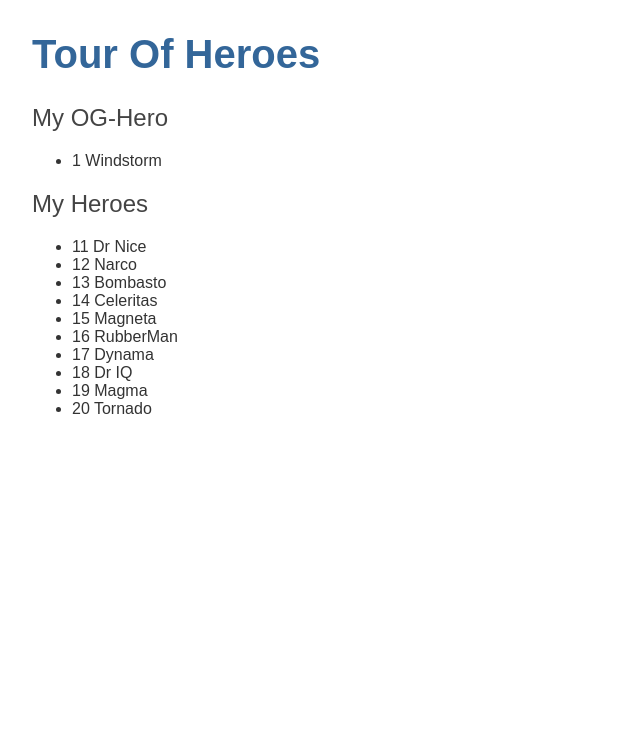
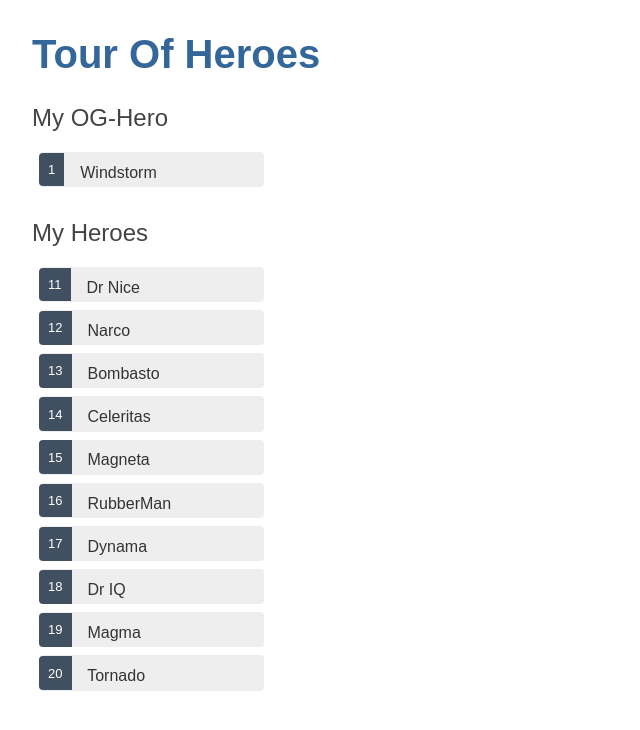
Before and after one commit to PaulV1990/TourOfHeroes, an Angular app: page / in a window 1280 px wide. Shown: the top 730 px of the page, without its empty margins (0-640 px from the left). Built offline with nearby package versions, Linux system fonts and the light colour scheme.

Commit message:
2. Add CSS

```diff
--- a/src/app/heroes/heroes.component.css
+++ b/src/app/heroes/heroes.component.css
@@ -0,0 +1,44 @@
+/* HeroesComponent's private CSS styles */
+.heroes {
+  margin: 0 0 2em 0;
+  list-style-type: none;
+  padding: 0;
+  width: 15em;
+}
+.heroes li {
+  cursor: pointer;
+  position: relative;
+  left: 0;
+  background-color: #EEE;
+  margin: .5em;
+  padding: .3em 0;
+  height: 1.6em;
+  border-radius: 4px;
+}
+.heroes li:hover {
+  color: #607D8B;
+  background-color: #DDD;
+  left: .1em;
+}
+.heroes li.selected {
+  background-color: #CFD8DC;
+  color: white;
+}
+.heroes li.selected:hover {
+  background-color: #BBD8DC;
+  color: white;
+}
+.heroes .badge {
+  display: inline-block;
+  font-size: small;
+  color: white;
+  padding: 0.8em 0.7em 0 0.7em;
+  background-color:#405061;
+  line-height: 1em;
+  position: relative;
+  left: -1px;
+  top: -4px;
+  height: 1.8em;
+  margin-right: .8em;
+  border-radius: 4px 0 0 4px;
+}
--- a/src/app/heroes/heroes.component.html
+++ b/src/app/heroes/heroes.component.html
@@ -7,16 +7,10 @@
 
 <h2>My Heroes</h2>
 <ul class="heroes">
-  <li *ngFor="let hero of heroes" (click)="onSelect(hero)">
+  <li *ngFor="let hero of heroes" (click)="onSelect(hero)" [class.selected]="hero === selectedHero">
     <span class="badge">{{hero.id}}</span> {{hero.name}}
   </li>
 </ul>
-
-<div *ngIf="selectedHero">
-  <h2>{{selectedHero.name | uppercase}} Details</h2>
-  <div><span>id: </span>{{selectedHero.id}}</div>
-  <div><span>name: </span>{{selectedHero.name}}</div>
-</div>
 
 <div *ngIf="selectedHero">
 
```
